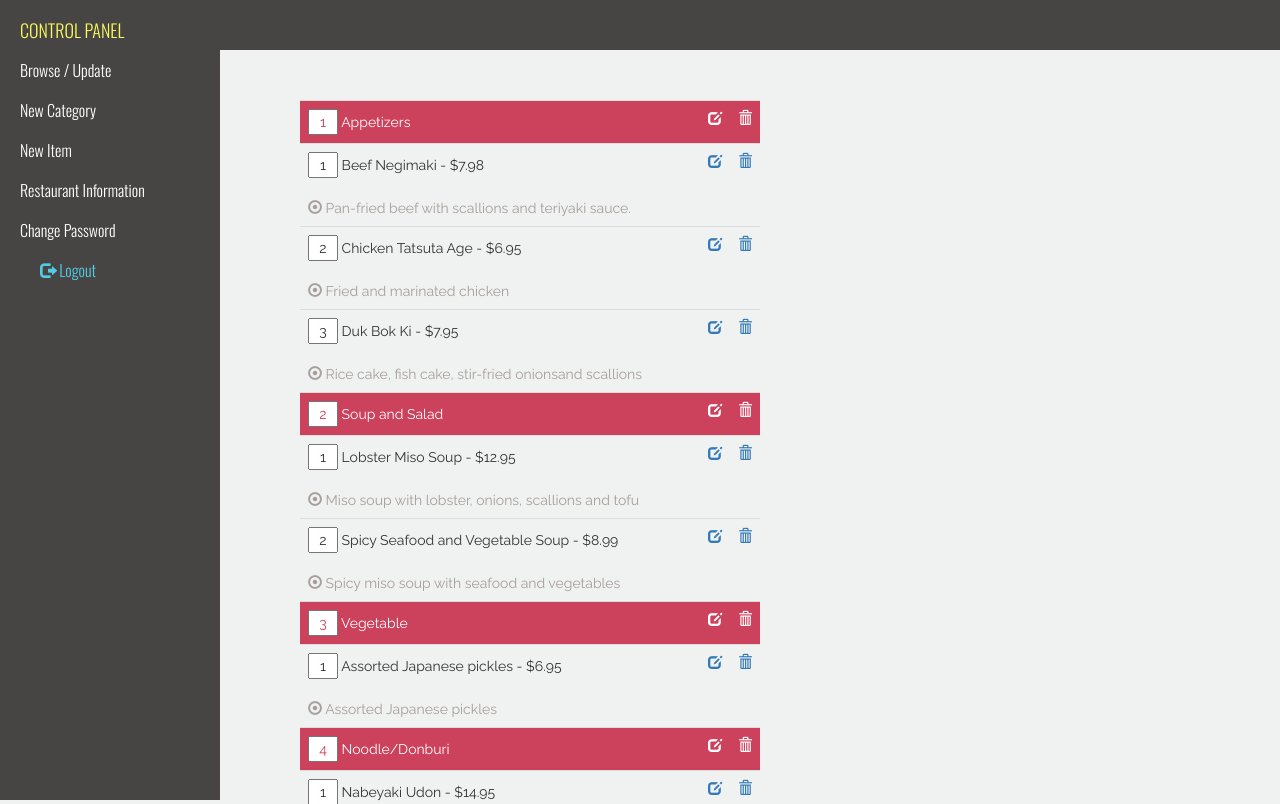
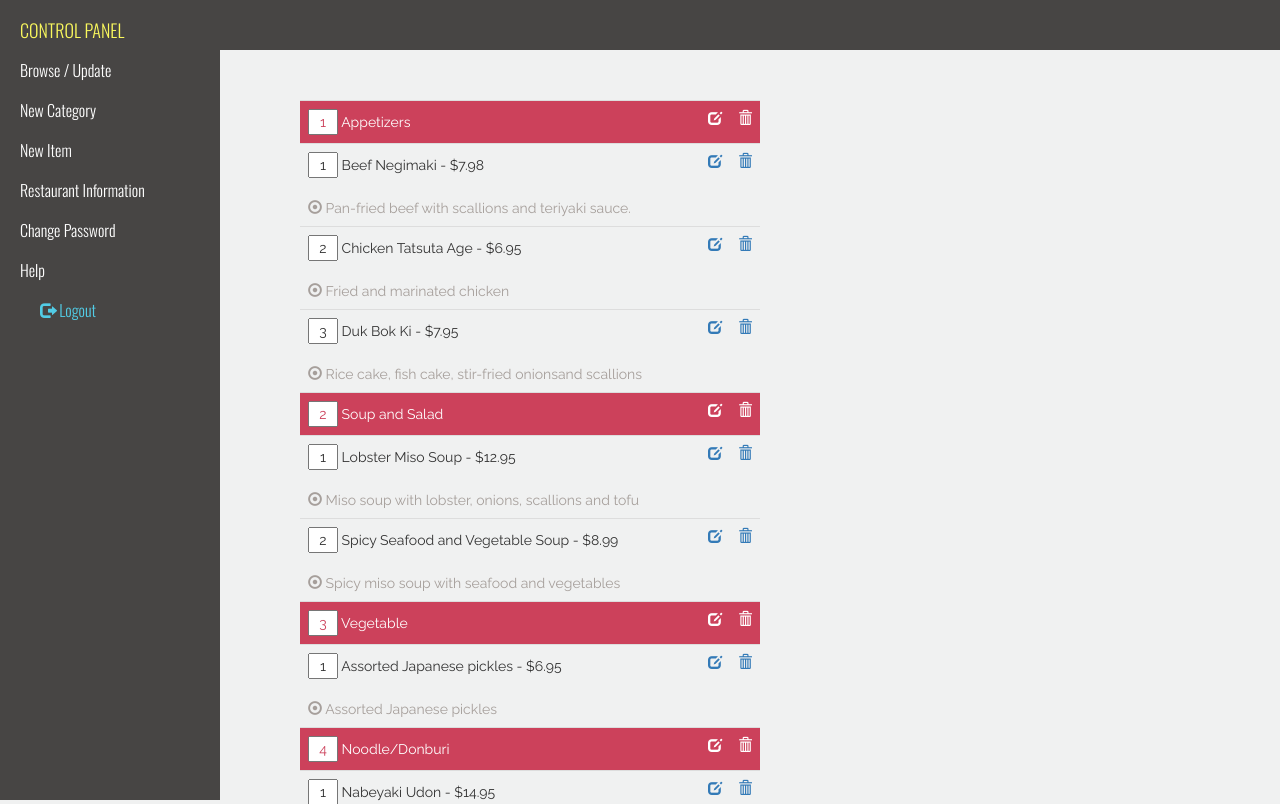
Before and after one commit to zippax/restaurant-menu, a PHP site: page /admincp/index.php?do=browse_all in a window 1280 px wide. Shown: the top 804 px of the page. Run offline with PHP 8.4, Linux system fonts and the light colour scheme; a user stored in the database is signed in; data comes from the database, SQL or seed files in the repository; data that the repository does not hold is empty; some libraries are stand-ins or nearby versions.

Commit message:
Update index.php

```diff
--- a/admincp/index.php
+++ b/admincp/index.php
@@ -71,7 +71,9 @@ $geturl = curPageURL();
 		<li>
 		<a href="index.php?do=update_password"><?=$zi_changePassword;?></a>
 		</li>
-
+		<li>
+		<a href="http://www.zippax.com">Help</a>
+		</li>
 		<li >
 		<a style="color:#52cce6" href="index.php?do=logout"><span class="glyphicon glyphicon-log-out"></span> <?=$zi_logout;?></a>
 		</li>
```
